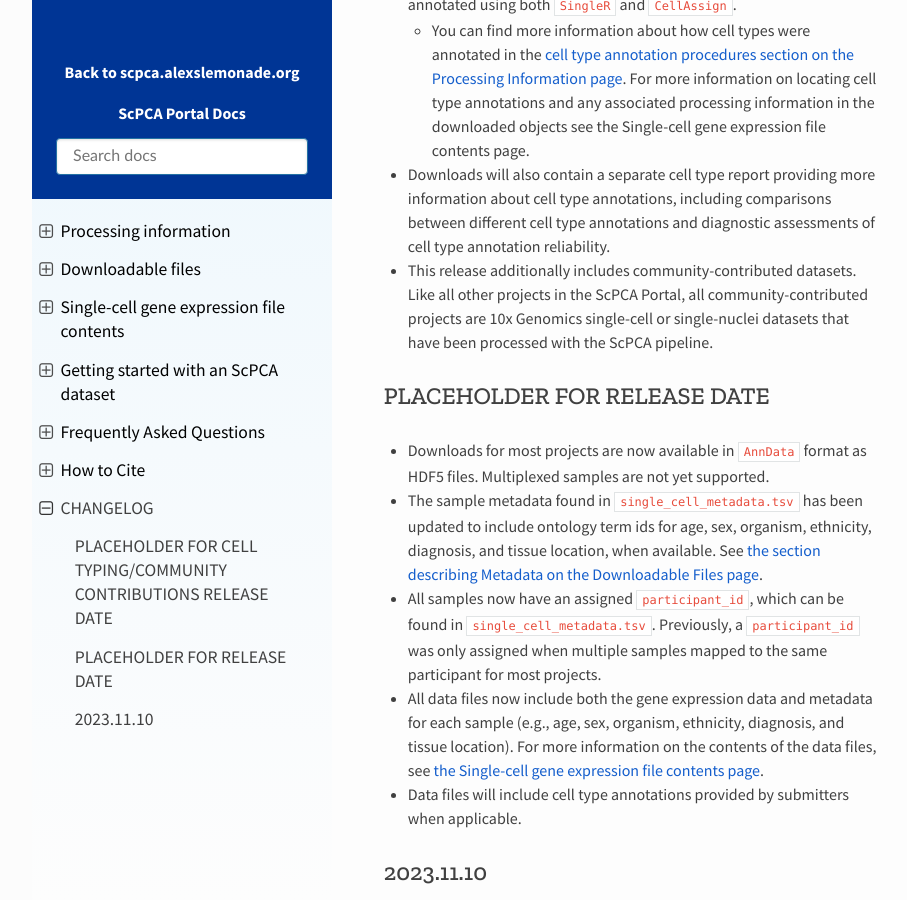
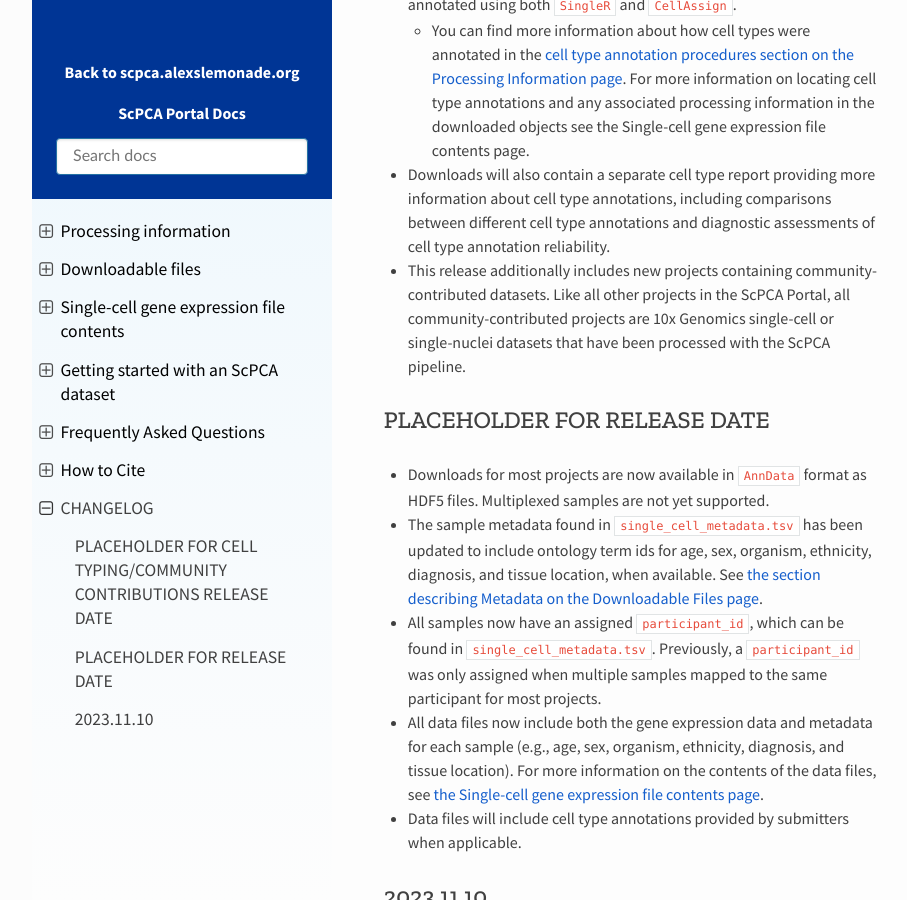
Before and after one commit to DongzeHE/scpca-docs, a Sphinx documentation site: the page built from docs/CHANGELOG.md, in a window 1280 px wide and 900 px high, scrolled down 722 px. Shown: the whole window, without its empty margins (158-1065 px from the left). Built offline with Sphinx 7.4.7 and the Read the Docs theme 2.0.0, drawn with Linux system fonts in a browser that asks for light colours.

Commit message:
Update docs/CHANGELOG.md
Co-authored-by: Ally Hawkins <54039191+allyhawkins@users.noreply.github.com>

```diff
--- a/docs/CHANGELOG.md
+++ b/docs/CHANGELOG.md
@@ -20,7 +20,7 @@ Cells were annotated using both [`SingleR`](https://bioconductor.org/packages/re
   * You can find more information about how cell types were annotated in the {ref}`cell type annotation procedures section on the Processing Information page<processing_information:cell type annotation>`.
   For more information on locating cell type annotations and any associated processing information in the downloaded objects see {ref}`the Single-cell gene expression file contents page<processing_information:components of a singlecellexperiment object>`.
 * Downloads will also contain a separate cell type report providing more information about cell type annotations, including comparisons between different cell type annotations and diagnostic assessments of cell type annotation reliability.
-* This release additionally includes community-contributed datasets.
+* This release additionally includes new projects containing community-contributed datasets.
 Like all other projects in the ScPCA Portal, all community-contributed projects are 10x Genomics single-cell or single-nuclei datasets that have been processed with the ScPCA pipeline.
 
 
```
